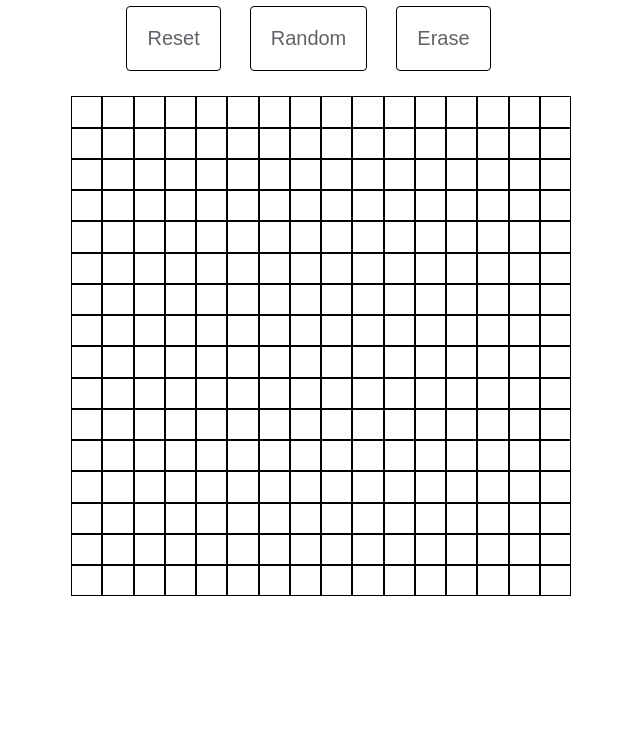
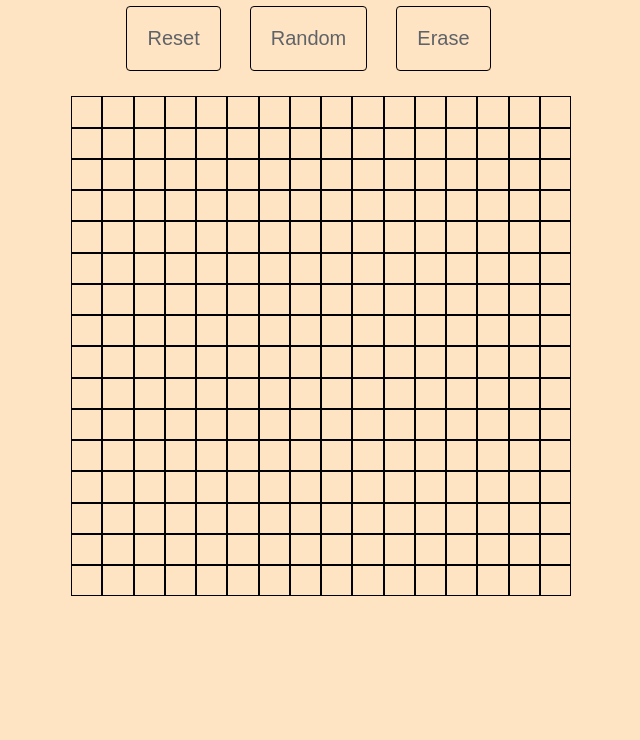
Before and after one commit to MLee242/Etch-a-Sketch, a plain HTML site: page index.html in a window 1280 px wide. Shown: the part 60-800 px from the top of the page, without its empty margins (319-959 px from the left). Drawn offline with Linux system fonts and the light colour scheme.

Commit message:
change source for javascript

```diff
--- a/index.html
+++ b/index.html
@@ -7,6 +7,13 @@
    <meta charset="utf-8">
    <title>Etch-a-Sketch</title>
 </head>
+<style>
+body{
+
+
+    background-color:bisque;
+}
+</style>
 <body style = >
 
     <div id = "top">
@@ -21,7 +28,7 @@
     <div id = "container">
     </div>
 </body>
-<script src = "\test.js">
+<script src = "test.js">
 </script>
 
 </html>
```
